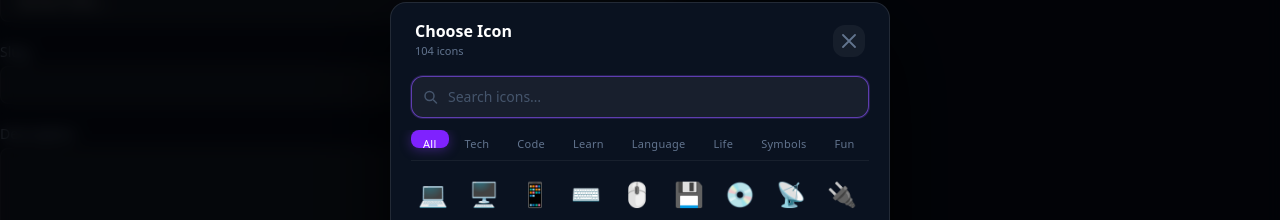
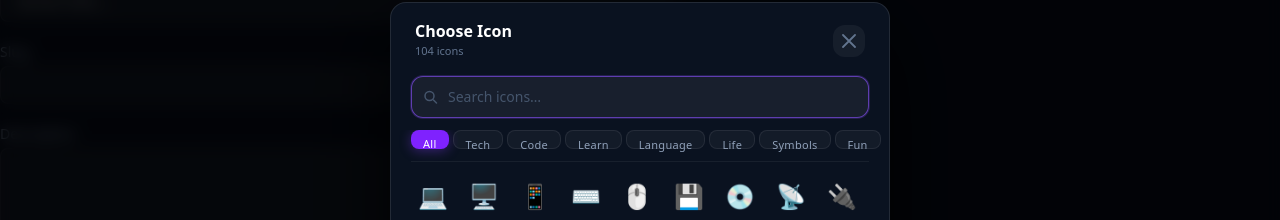
Before and after one commit to nguyenthinhit996/life-style, a Next.js app: page /admin/series/new in a window 1280 px wide. Both pictures are taken after a click on the button "Pick Icon". Shown: the part 108-328 px from the top of the page. Built offline with nearby package versions, Linux system fonts and the light colour scheme; no server answers.

Commit message:
fix: emoji picker inactive tabs now have visible border + bg

```diff
--- a/src/components/admin/EmojiPickerModal.tsx
+++ b/src/components/admin/EmojiPickerModal.tsx
@@ -207,7 +207,7 @@ export default function EmojiPickerModal({ current, onSelect, onClose }: Props)
               className={`shrink-0 rounded-lg px-3 py-1.5 text-[11px] font-medium tracking-wide transition-all ${
                 cat === c
                   ? 'bg-violet-600 text-white shadow-[0_2px_12px_rgba(124,58,237,0.4)]'
-                  : 'text-slate-500 hover:bg-white/[0.06] hover:text-slate-300'
+                  : 'border border-white/[0.08] bg-white/[0.04] text-slate-400 hover:border-white/20 hover:bg-white/[0.08] hover:text-white'
               }`}
             >
               {c}
```
